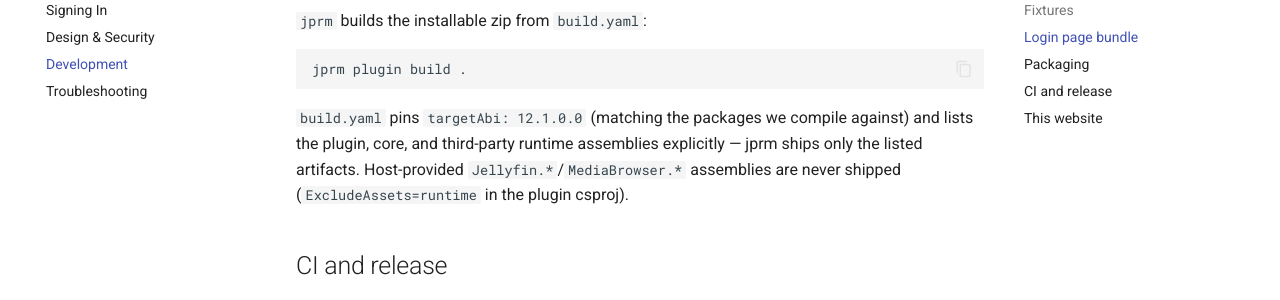
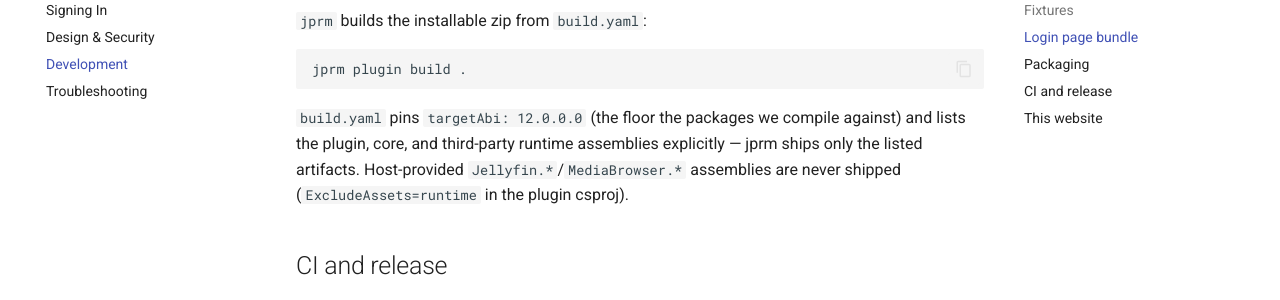
Before and after one commit to sudocarlos/jellyfin-nostr-auth, an MkDocs documentation site: the page built from website/docs/development.md, in a window 1280 px wide and 900 px high, scrolled down 1263 px. Shown: the part 152-452 px from the top of the window. Built offline with MkDocs 1.6.1 and Material for MkDocs 9.7.7, drawn with Linux system fonts in a browser that asks for light colours; comment, search, counter and statistics services are not loaded.

Commit message:
fix(build): lower the plugin ABI floor to Jellyfin 12.0
Catalog entries with targetAbi above the server version are filtered
out, and a package with no compatible versions disappears from the
plugin list entirely - a 12.1-only target made the plugin invisible on
12.0.x servers. Compile against the 12.0.0 packages instead: verified
by compiling and running all 39 tests against them, and a 12.0-ABI
build loads on both 12.0 and 12.1.

````diff
--- a/build.yaml
+++ b/build.yaml
@@ -2,7 +2,7 @@
 name: "Nostr Auth"
 guid: "a8514093-e868-42c5-8428-22543919e92a"
 version: "0.1.0.0"
-targetAbi: "12.1.0.0"
+targetAbi: "12.0.0.0"
 framework: "net10.0"
 owner: "geru"
 image: "icon.png"
--- a/website/docs/development.md
+++ b/website/docs/development.md
@@ -60,7 +60,7 @@
 jprm plugin build .
 ```
 
-`build.yaml` pins `targetAbi: 12.1.0.0` (matching the packages we compile
+`build.yaml` pins `targetAbi: 12.0.0.0` (the floor the packages we compile
 against) and lists the plugin, core, and third-party runtime assemblies
 explicitly — jprm ships only the listed artifacts. Host-provided
 `Jellyfin.*`/`MediaBrowser.*` assemblies are never shipped
````
Also changed, not shown: website/docs/getting-started.md (+1 -1 lines), website/docs/troubleshooting.md (+1 -1 lines), 2 other files.
